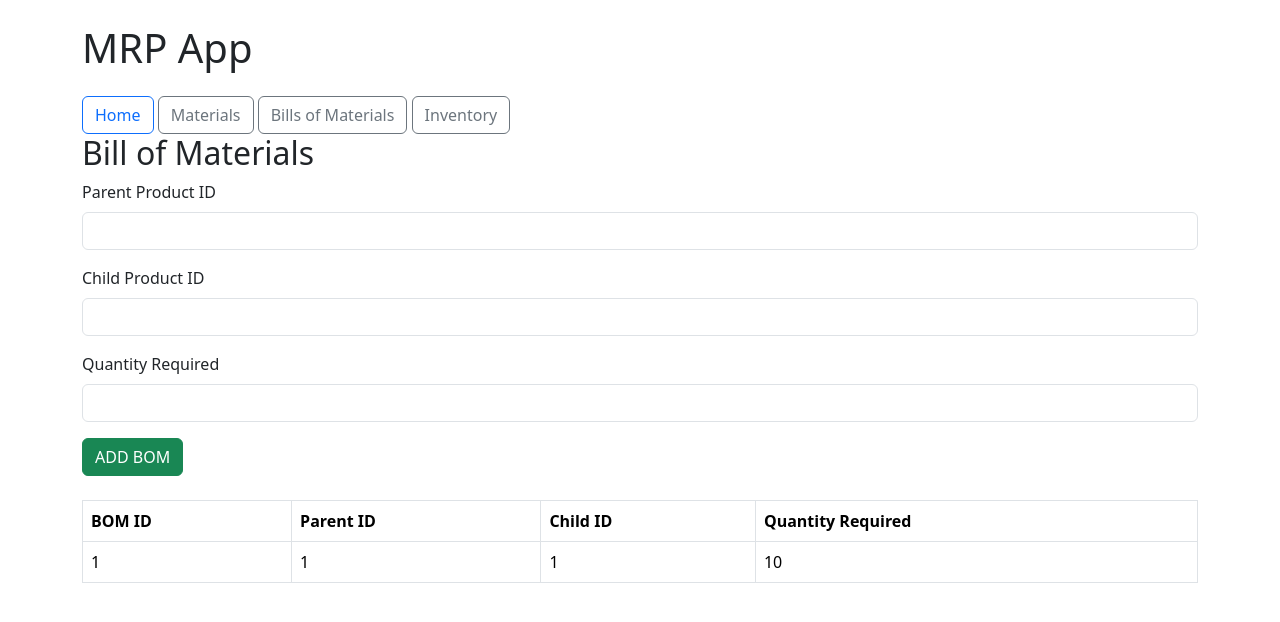
After one commit to rei-doko/MRP-Demand-Forecast, a Flask app: page /bom in a window 1280 px wide. The commit adds this page. Shown: the top 622 px of the page. Run offline with Flask 3, Linux system fonts and the light colour scheme; tables that the repository leaves empty hold one stand-in row (values such as "Sample post").

Commit message:
Database Web Input Prototype 1
- Added Bootstrap
- Added base.html
- Added .html files for each function.
- Added app routes for back and front end communication

```diff
--- a/main.py
+++ b/main.py
@@ -54,8 +54,8 @@ def create_database():
         child_product_id INTEGER NOT NULL,
         quantity_required INTEGER NOT NULL,
         FOREIGN KEY (parent_product_id) REFERENCES material_master(product_id) ON DELETE CASCADE,
-        FOREIGN KEY (child_product_id) REFERENCES material_master(product_id) ON DELETE CASCADE,
-    )
+        FOREIGN KEY (child_product_id) REFERENCES material_master(product_id) ON DELETE CASCADE
+        );
     """
 
     cursor.execute(create_material_master)
@@ -69,82 +69,52 @@ def create_database():
 
 create_database()
 
-def material_master_insert(product_id, product_name):
+@app.route("/materials", methods=["GET", "POST"])
+def material_master():
     connection = sqlite3.connect(db_path)
+    connection.row_factory = sqlite3.Row
     cursor = connection.cursor()
-    cursor.execute("PRAGMA foreign_keys = ON")
-    try:
-        cursor.execute("""
-         INSERT INTO material_master(product_id, product_name)
-        VALUES (?, ?)
-        """, (product_id, product_name))
+    if request.method == "POST":
+        product_id = int(request.form["product_id"])
+        product_name = str(request.form["product_name"])
+        cursor.execute("INSERT OR IGNORE INTO material_master(product_id, product_name) VALUES (?, ?)",
+                       (product_id, product_name))
         connection.commit()
-        print(f"Added {product_name} with ID {product_id} to material_master.")
-    except sqlite3.IntegrityError as e:
-        print(f"Error adding product: {e}")
-    finally:
-        connection.close()
+    materials_rows = cursor.execute("SELECT * FROM material_master").fetchall()
+    connection.close()
+    return render_template("materials_master.html", materials=materials_rows)
 
-def inventory_insert(product_id, quantity):
+@app.route("/inventory", methods=["GET", "POST"])
+def inventory():
     connection = sqlite3.connect(db_path)
+    connection.row_factory = sqlite3.Row
     cursor = connection.cursor()
-    cursor.execute("PRAGMA foreign_keys = ON")
-    try:
-        cursor.execute("""
-            INSERT INTO inventory(product_id, quantity)
-            VALUES (?, ?)
-        """, (product_id, quantity))
+    if request.method == "POST":
+        product_id = int(request.form["product_id"])
+        quantity = int(request.form["quantity"])
+        cursor.execute("INSERT INTO inventory(product_id, quantity) VALUES (?, ?)",
+                       (product_id, quantity))
         connection.commit()
-    except sqlite3.IntegrityError as e:
-        print(f"Error adding product: {e}")
-    finally:
-        connection.close()
+    inventory_rows = cursor.execute("SELECT * FROM inventory").fetchall()
+    connection.close()
+    return render_template("inventory.html", inventory=inventory_rows)
 
-def bill_of_materials_insert(parent_id, child_id, quantity_required):
+@app.route("/bom", methods=["GET", "POST"])
+def bom():
     connection = sqlite3.connect(db_path)
+    connection.row_factory = sqlite3.Row
     cursor = connection.cursor()
-    cursor.execute("PRAGMA foreign_keys = ON")
-    try:
-        cursor.execute("""
-            INSERT INTO bom(parent_product_id, child_product_id, quantity_required)
-            VALUES (?, ?, ?)
-        """, (parent_id, child_id, quantity_required))
+    if request.method == "POST":
+        parent_id = int(request.form["parent_id"])
+        child_id = int(request.form["child_id"])
+        quantity_required = int(request.form["quantity_required"])
+        cursor.execute("""INSERT INTO bom(parent_product_id, child_product_id, quantity_required)
+                          VALUES (?, ?, ?)""",
+                       (parent_id, child_id, quantity_required))
         connection.commit()
-        print(f"Added BOM entry: parent {parent_id}, child {child_id}, quantity {quantity_required}.")
-    except sqlite3.IntegrityError as e:
-        print(f"Error adding product: {e}")
-    finally:
-        connection.close()
-
-@app.route('/main')
-def main():
-    print("Welcome! Enter data into database. \n")
-    while True:
-        print("\n Choose action:")
-        print("1 - Add product to material_master")
-        print("2 - Add inventory")
-        print("3 - Add BOM entry")
-        print("q - Quit")
-
-        choice = input("Enter choice: ").strip().lower()
-        if choice == '1':
-            product_id = int(input("Enter product ID (integer): "))
-            product_name = input("Enter product name: ").strip()
-            material_master_insert(product_id, product_name)
-        elif choice == '2':
-            product_id = int(input("Enter product ID (must exist in material_master): "))
-            quantity = int(input("Enter quantity: "))
-            inventory_insert(product_id, quantity)
-        elif choice == '3':
-            parent_id = int(input("Enter parent product ID: "))
-            child_id = int(input("Enter child product ID: "))
-            quantity_required = int(input("Enter quantity required: "))
-            bill_of_materials_insert(parent_id, child_id, quantity_required)
-        elif choice == 'q':
-            print("Goodbye!")
-            break
-        else:
-            print("Invalid choice, try again.")
+    bom_rows = cursor.execute("SELECT * FROM bom").fetchall()
+    connection.close()
+    return render_template("bom.html", bom=bom_rows)
 
 if __name__ == "__main__":
     app.run(debug=True)
--- /dev/null
+++ b/templates/base.html
@@ -0,0 +1,20 @@
+<!DOCTYPE html>
+<html>
+<head>
+    <title>MRP Demand Forecast</title>
+    <link href="https://cdn.jsdelivr.net/npm/bootstrap@5.3.2/dist/css/bootstrap.min.css" rel="stylesheet">
+</head>
+
+<body class="container mt-4">
+    <h1 class="mb-4">MRP App</h1>
+    <nav>
+        <a href="{{ url_for('index' )}}" class="btn btn-outline-primary">Home</a>
+        <a href="{{ url_for('material_master') }}" class="btn btn-outline-secondary">Materials</a>
+        <a href="{{ url_for('bom') }}" class="btn btn-outline-secondary">Bills of Materials</a>
+        <a href="{{ url_for('inventory') }}" class="btn btn-outline-secondary">Inventory</a>
+    </nav>
+    {% block content %}
+    {% endblock %}
+</body>
+
+</html>
--- /dev/null
+++ b/templates/bom.html
@@ -0,0 +1,42 @@
+{% extends "base.html" %}
+{% block content %}
+<h2>Bill of Materials</h2>
+
+<form method="post" class="mb-4">
+    <div class="mb-3">
+        <label class="form-label">Parent Product ID</label>
+        <input type="number" name="parent_id" class="form-control" required>
+    </div>
+    <div class="mb-3">
+        <label class="form-label">Child Product ID</label>
+        <input type="number" name="child_id" class="form-control" required>
+    </div>
+    <div class="mb-3">
+        <label class="form-label">Quantity Required</label>
+        <input type="number" name="quantity_required" class="form-control" required>
+    </div>
+    <button type="submit" class="btn btn-success">ADD BOM</button>
+</form>
+
+<table class="table table-bordered">
+    <thead>
+        <tr>
+            <th>BOM ID</th>
+            <th>Parent ID</th>
+            <th>Child ID</th>
+            <th>Quantity Required</th>
+        </tr>
+    </thead>
+    <tbody>
+        {% for b in bom %}
+            <tr>
+                <td>{{ b['bom_id'] }}</td>
+                <td>{{ b['parent_product_id'] }}</td>
+                <td>{{ b['child_product_id'] }}</td>
+                <td>{{ b['quantity_required'] }}</td>
+            </tr>
+        {% endfor %}
+    </tbody>
+</table>
+
+{% endblock %}
```
Also changed, not shown: templates/index.html (+8 -3 lines), templates/inventory.html (added, +36 -0 lines), templates/materials_master.html (added, +32 -0 lines).
